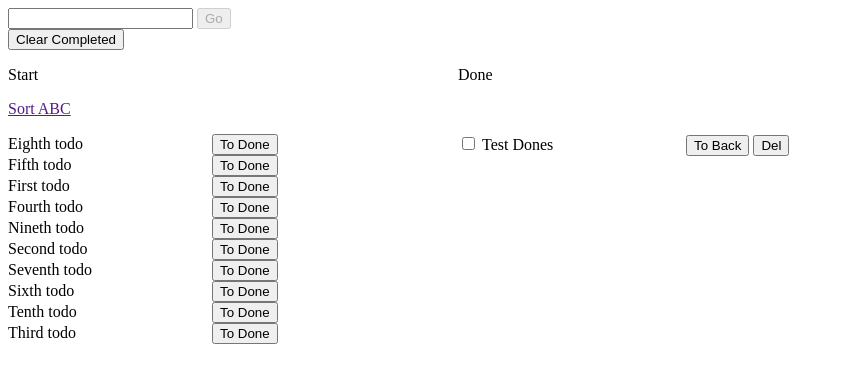
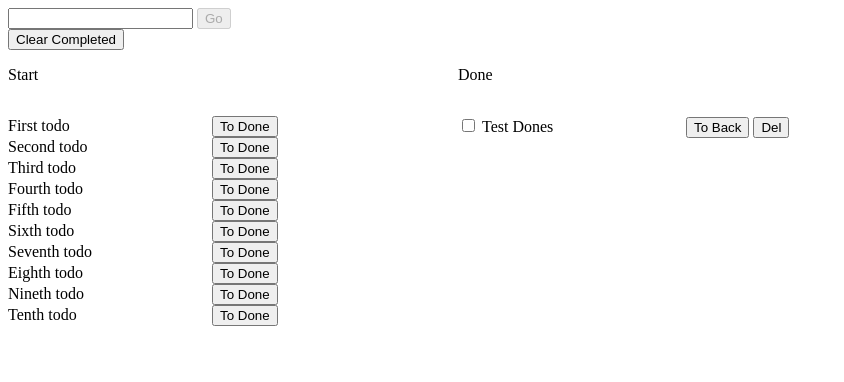
Before and after one commit to Etyamor/angular-introduce, a plain HTML site: page index.html in a window 1280 px wide. Shown: the whole page, without its empty margins (0-844 px from the left). Drawn offline with nearby package versions, Linux system fonts and the light colour scheme.

Commit message:
clear sort

```diff
--- a/index.html
+++ b/index.html
@@ -16,22 +16,15 @@
       <p>Start</p>
       <p>Done</p>
     </div>
-    <div class="table-header">
-      <a href="" ng-click="sortType = 'title'; sortReverse = !sortReverse"">
-        Sort
-        <span ng-show="sortType == 'title' && !sortReverse">ABC</span>
-        <span ng-show="sortType == 'title' && sortReverse">CBA</span>
-      </a>
-    </div>
     <div class="table">
       <ul>
-        <li ng-repeat="todo in todos | orderBy:sortType:sortReverse">
+        <li ng-repeat="todo in todos">
           <p>{{todo.title}}</p>
           <button ng-click="goDone()">To Done</button>
         </li>
       </ul>
       <ul>
-        <li ng-repeat="todo in dones | orderBy:sortType:sortReverse">
+        <li ng-repeat="todo in dones">
           <input type="checkbox" ng-model="todo.done" />
           <p ng-class="{'done':todo.done}">{{todo.title}}</p>
           <button ng-click="goBack()">To Back</button>
```
